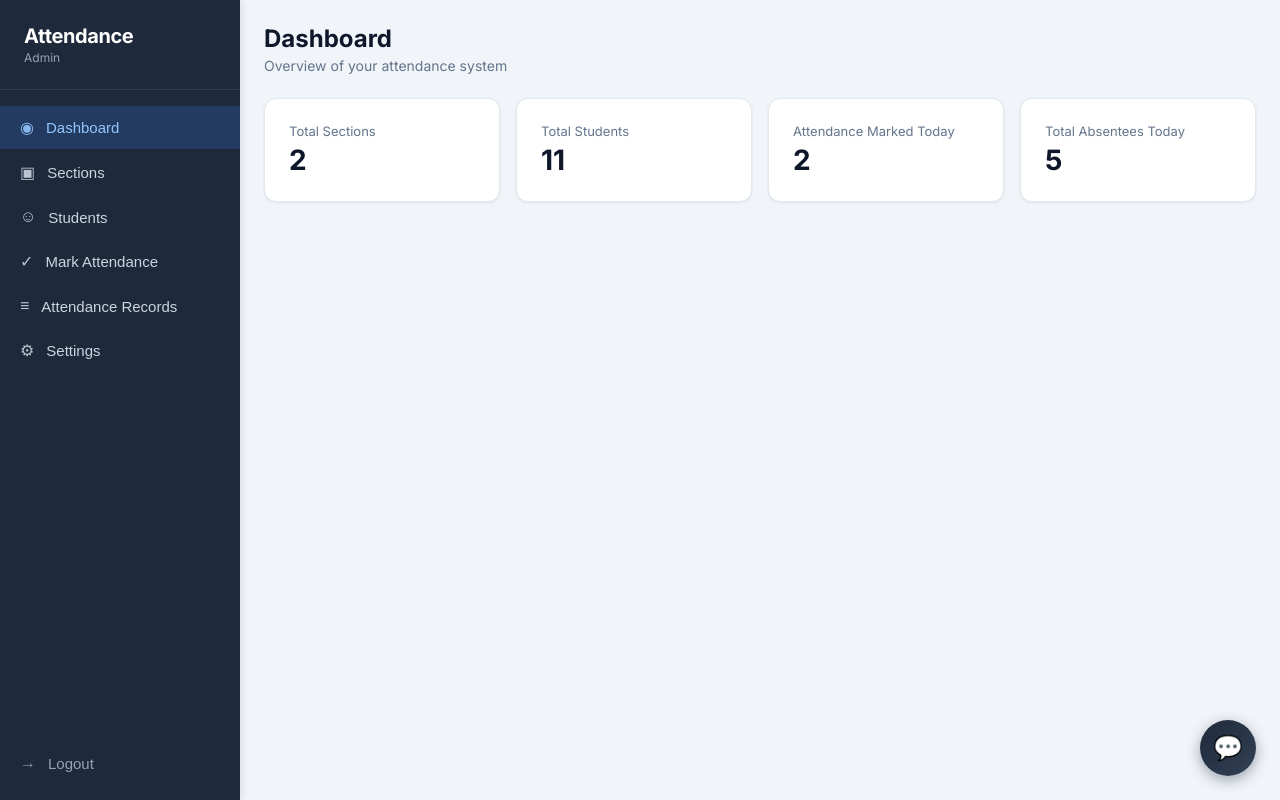
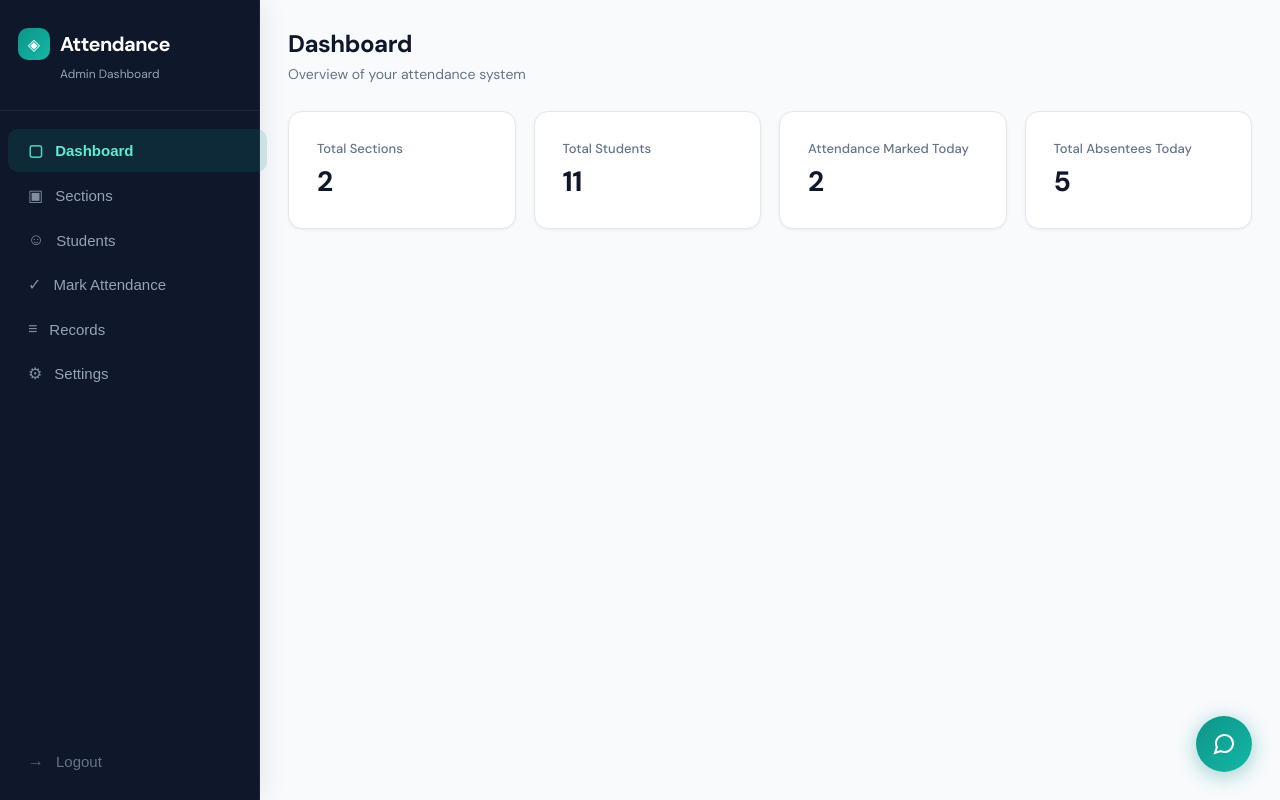
Before and after one commit to abhinaymalyala15/abhinaymalyala, a Flask app: page / in a window 1280 px wide. Run offline with Flask 3, Linux system fonts and the light colour scheme; data comes from the database, SQL or seed files in the repository.

Commit message:
Professional UI and chat: DM Sans, teal theme, chat welcome and suggestion chips
Made-with: Cursor

```diff
--- a/static/css/main.css
+++ b/static/css/main.css
@@ -1,19 +1,23 @@
 /* Professional Admin Attendance System — Sidebar layout & SaaS-style UI */
 
 :root {
-    --admin-sidebar-w: 240px;
+    --admin-sidebar-w: 260px;
     --admin-header-h: 56px;
-    --admin-card-shadow: 0 1px 3px rgba(0,0,0,0.08);
-    --admin-card-radius: 12px;
-    --admin-space: 16px;
-    --admin-space-lg: 24px;
-    --green-present: #22c55e;
-    --red-absent: #ef4444;
+    --admin-card-shadow: 0 1px 3px rgba(0,0,0,0.06);
+    --admin-card-radius: 14px;
+    --admin-space: 18px;
+    --admin-space-lg: 28px;
+    --green-present: #0d9488;
+    --red-absent: #dc2626;
+    --accent: #0d9488;
+    --accent-hover: #0f766e;
+    --sidebar-bg: #0f172a;
+    --sidebar-border: rgba(255,255,255,0.06);
 }
 
 body.admin-body {
-    font-family: 'Inter', -apple-system, BlinkMacSystemFont, 'Segoe UI', sans-serif;
-    background: #f1f5f9;
+    font-family: 'DM Sans', -apple-system, BlinkMacSystemFont, 'Segoe UI', sans-serif;
+    background: #f8fafc;
     color: #1e293b;
     min-height: 100vh;
     display: flex;
@@ -25,7 +29,7 @@ body.admin-body {
 .sidebar {
     width: var(--admin-sidebar-w);
     min-width: var(--admin-sidebar-w);
-    background: #1e293b;
+    background: var(--sidebar-bg);
     color: #e2e8f0;
     display: flex;
     flex-direction: column;
@@ -34,12 +38,31 @@ body.admin-body {
     left: 0;
     bottom: 0;
     z-index: 100;
-    box-shadow: 2px 0 8px rgba(0,0,0,0.1);
+    box-shadow: 4px 0 24px rgba(0,0,0,0.08);
+    border-right: 1px solid var(--sidebar-border);
 }
 
 .sidebar-brand {
-    padding: var(--admin-space-lg);
-    border-bottom: 1px solid rgba(255,255,255,0.08);
+    padding: var(--admin-space-lg) var(--admin-space);
+    border-bottom: 1px solid var(--sidebar-border);
+}
+
+.sidebar-logo-wrap {
+    display: flex;
+    align-items: center;
+    gap: 10px;
+}
+
+.sidebar-logo-icon {
+    width: 32px;
+    height: 32px;
+    display: inline-flex;
+    align-items: center;
+    justify-content: center;
+    background: linear-gradient(135deg, var(--accent) 0%, #14b8a6 100%);
+    color: #fff;
+    border-radius: 10px;
+    font-size: 1rem;
 }
 
 .sidebar-logo {
@@ -47,14 +70,15 @@ body.admin-body {
     font-weight: 700;
     margin: 0;
     color: #fff;
-    letter-spacing: -0.02em;
+    letter-spacing: -0.03em;
 }
 
 .sidebar-tagline {
     font-size: 0.75rem;
     color: #94a3b8;
-    margin-top: 2px;
+    margin-top: 6px;
     display: block;
+    padding-left: 42px;
 }
 
 .sidebar-nav {
@@ -73,11 +97,14 @@ body.admin-body {
     padding: 12px 20px;
     border: none;
     background: transparent;
-    color: #cbd5e1;
+    color: #94a3b8;
     font-size: 0.9375rem;
+    font-weight: 500;
     text-align: left;
     cursor: pointer;
-    transition: background 0.15s, color 0.15s;
+    transition: background 0.2s, color 0.2s;
+    margin: 0 8px;
+    border-radius: 10px;
 }
 
 .nav-item:hover {
@@ -86,18 +113,22 @@ body.admin-body {
 }
 
 .nav-item.active {
-    background: rgba(59, 130, 246, 0.2);
-    color: #93c5fd;
-    font-weight: 500;
+    background: rgba(13, 148, 136, 0.15);
+    color: #5eead4;
+    font-weight: 600;
 }
 
 .nav-icon {
     font-size: 1rem;
-    opacity: 0.9;
+    opacity: 0.85;
 }
 
 .nav-item-logout {
     margin-top: auto;
+    color: #64748b;
+}
+
+.nav-item-logout:hover {
     color: #94a3b8;
 }
 
@@ -132,7 +163,8 @@ body.admin-body {
     font-size: 1.5rem;
     font-weight: 700;
     color: #0f172a;
-    margin: 0 0 4px 0;
+    margin: 0 0 6px 0;
+    letter-spacing: -0.02em;
 }
 
 .page-header p {
@@ -155,18 +187,26 @@ body.admin-body {
     padding: var(--admin-space-lg);
     box-shadow: var(--admin-card-shadow);
     border: 1px solid #e2e8f0;
+    transition: box-shadow 0.2s, border-color 0.2s;
+}
+
+.summary-card:hover {
+    box-shadow: 0 4px 14px rgba(0,0,0,0.06);
+    border-color: #cbd5e1;
 }
 
 .summary-card .card-label {
     font-size: 0.8125rem;
     color: #64748b;
-    margin-bottom: 4px;
+    margin-bottom: 6px;
+    font-weight: 500;
 }
 
 .summary-card .card-value {
     font-size: 1.75rem;
     font-weight: 700;
     color: #0f172a;
+    letter-spacing: -0.02em;
 }
 
 /* Section cards */
@@ -1469,20 +1512,19 @@ body.pro-page {
     background: var(--pro-text-muted);
 }
 
-/* ========== Chat (floating button + slide-in panel) ========== */
+/* ========== Chat (floating button + slide-in panel) — Professional ========== */
 .chat-floating-btn {
     position: fixed;
-    bottom: 24px;
-    right: 24px;
+    bottom: 28px;
+    right: 28px;
     width: 56px;
     height: 56px;
     border-radius: 50%;
     border: none;
-    background: linear-gradient(135deg, #1e293b 0%, #334155 100%);
+    background: linear-gradient(135deg, var(--accent) 0%, #14b8a6 100%);
     color: #fff;
-    font-size: 1.5rem;
-    cursor: pointer;
-    box-shadow: 0 4px 14px rgba(30, 41, 59, 0.4);
+    cursor: pointer;
+    box-shadow: 0 4px 20px rgba(13, 148, 136, 0.4);
     z-index: 999;
     transition: transform 0.2s, box-shadow 0.2s;
     display: flex;
@@ -1490,27 +1532,30 @@ body.pro-page {
     justify-content: center;
 }
 .chat-floating-btn:hover {
-    transform: scale(1.05);
-    box-shadow: 0 6px 20px rgba(30, 41, 59, 0.5);
-}
-.chat-btn-icon { line-height: 1; }
+    transform: scale(1.06);
+    box-shadow: 0 8px 28px rgba(13, 148, 136, 0.45);
+}
+.chat-btn-icon {
+    flex-shrink: 0;
+}
 
 .chat-panel {
     position: fixed;
     top: 0;
     right: 0;
-    width: 520px;
+    width: 420px;
     max-width: 96vw;
     height: 100vh;
     min-height: 480px;
     background: #fff;
-    box-shadow: -4px 0 24px rgba(0, 0, 0, 0.12);
+    box-shadow: -8px 0 32px rgba(0, 0, 0, 0.12);
     z-index: 1000;
     display: flex;
     flex-direction: column;
     transform: translateX(100%);
-    transition: transform 0.3s ease;
-    border-radius: 16px 0 0 16px;
+    transition: transform 0.3s cubic-bezier(0.4, 0, 0.2, 1);
+    border-radius: 20px 0 0 20px;
+    border-left: 1px solid #e2e8f0;
 }
 .chat-panel.open {
     transform: translateX(0);
--- a/static/js/main.js
+++ b/static/js/main.js
@@ -478,8 +478,16 @@
         if (chatPanel) {
             chatPanel.classList.add('open');
             chatPanel.setAttribute('aria-hidden', 'false');
-            chatInput.focus();
+            if (chatInput) chatInput.focus();
         }
+    }
+    function chatHideWelcome() {
+        var w = document.getElementById('chatWelcome');
+        if (w) w.classList.add('hidden');
+    }
+    function chatShowWelcome() {
+        var w = document.getElementById('chatWelcome');
+        if (w) w.classList.remove('hidden');
     }
     function chatClose() {
         if (chatPanel) {
@@ -528,6 +536,7 @@
     }
     function chatAppendMessage(role, text) {
         if (!chatMessages) return;
+        chatHideWelcome();
         var time = new Date().toLocaleTimeString([], { hour: '2-digit', minute: '2-digit' });
         var div = document.createElement('div');
         div.className = 'chat-msg ' + role;
@@ -586,11 +595,20 @@
     if (chatInput) {
         chatInput.addEventListener('keydown', function (e) {
             if (e.key === 'Enter' && !e.shiftKey) {
-            e.preventDefault();
+                e.preventDefault();
                 chatSend();
             }
         });
     }
+    document.querySelectorAll('.chat-chip').forEach(function (chip) {
+        chip.addEventListener('click', function () {
+            var msg = this.getAttribute('data-msg');
+            if (msg && chatInput) {
+                chatInput.value = msg;
+                chatSend();
+            }
+        });
+    });
 
     showPage('dashboard');
 })();
--- a/templates/main.html
+++ b/templates/main.html
@@ -6,19 +6,22 @@
     <title>Attendance System — Admin</title>
     <link rel="preconnect" href="https://fonts.googleapis.com">
     <link rel="preconnect" href="https://fonts.gstatic.com" crossorigin>
-    <link href="https://fonts.googleapis.com/css2?family=Inter:wght@400;500;600;700&display=swap" rel="stylesheet">
-    <link rel="stylesheet" href="{{ url_for('static', filename='css/style.css') }}?v=6">
-    <link rel="stylesheet" href="{{ url_for('static', filename='css/main.css') }}?v=6">
+    <link href="https://fonts.googleapis.com/css2?family=DM+Sans:ital,opsz,wght@0,9..40,400;0,9..40,500;0,9..40,600;0,9..40,700&display=swap" rel="stylesheet">
+    <link rel="stylesheet" href="{{ url_for('static', filename='css/style.css') }}?v=7">
+    <link rel="stylesheet" href="{{ url_for('static', filename='css/main.css') }}?v=7">
 </head>
 <body class="admin-body">
     <aside class="sidebar" aria-label="Main navigation">
         <div class="sidebar-brand">
-            <h1 class="sidebar-logo">Attendance</h1>
-            <span class="sidebar-tagline">Admin</span>
+            <div class="sidebar-logo-wrap">
+                <span class="sidebar-logo-icon" aria-hidden="true">◈</span>
+                <h1 class="sidebar-logo">Attendance</h1>
+            </div>
+            <span class="sidebar-tagline">Admin Dashboard</span>
         </div>
         <nav class="sidebar-nav">
             <button type="button" class="nav-item active" data-page="dashboard" aria-current="page">
-                <span class="nav-icon" aria-hidden="true">◉</span> Dashboard
+                <span class="nav-icon" aria-hidden="true">▢</span> Dashboard
             </button>
             <button type="button" class="nav-item" data-page="sections">
                 <span class="nav-icon" aria-hidden="true">▣</span> Sections
@@ -30,7 +33,7 @@
                 <span class="nav-icon" aria-hidden="true">✓</span> Mark Attendance
             </button>
             <button type="button" class="nav-item" data-page="records">
-                <span class="nav-icon" aria-hidden="true">≡</span> Attendance Records
+                <span class="nav-icon" aria-hidden="true">≡</span> Records
             </button>
             <button type="button" class="nav-item" data-page="settings">
                 <span class="nav-icon" aria-hidden="true">⚙</span> Settings
@@ -55,19 +58,34 @@
 
     <!-- Chat: floating button + slide-in panel -->
     <button type="button" id="chatFloatingBtn" class="chat-floating-btn" aria-label="Open Attendance Assistant" title="Attendance Assistant">
-        <span class="chat-btn-icon" aria-hidden="true">💬</span>
+        <svg class="chat-btn-icon" width="24" height="24" viewBox="0 0 24 24" fill="none" stroke="currentColor" stroke-width="2" aria-hidden="true"><path d="M21 11.5a8.38 8.38 0 0 1-.9 3.8 8.5 8.5 0 0 1-7.6 4.7 8.38 8.38 0 0 1-3.8-.9L3 21l1.9-5.7a8.38 8.38 0 0 1-.9-3.8 8.5 8.5 0 0 1 4.7-7.6 8.38 8.38 0 0 1 3.8-.9h.5a8.48 8.48 0 0 1 8 8v.5z"/></svg>
     </button>
     <div id="chatPanel" class="chat-panel" aria-hidden="true">
         <header class="chat-header">
-            <h2 class="chat-title">Attendance Assistant</h2>
-            <button type="button" id="chatCloseBtn" class="chat-close-btn" aria-label="Close chat">×</button>
+            <div class="chat-header-text">
+                <h2 class="chat-title">Attendance Assistant</h2>
+                <p class="chat-subtitle">Ask about sections, students, or today’s attendance</p>
+            </div>
+            <button type="button" id="chatCloseBtn" class="chat-close-btn" aria-label="Close chat">
+                <svg width="20" height="20" viewBox="0 0 24 24" fill="none" stroke="currentColor" stroke-width="2"><path d="M18 6L6 18M6 6l12 12"/></svg>
+            </button>
         </header>
         <div class="chat-body">
+            <div id="chatWelcome" class="chat-welcome">
+                <p class="chat-welcome-text">How can I help you today?</p>
+                <div class="chat-suggestions" id="chatSuggestions">
+                    <button type="button" class="chat-chip" data-msg="How many students are in each section?">Sections overview</button>
+                    <button type="button" class="chat-chip" data-msg="Who was absent today?">Absent today</button>
+                    <button type="button" class="chat-chip" data-msg="Give me a summary of today's attendance">Today’s summary</button>
+                </div>
+            </div>
             <div id="chatMessages" class="chat-messages" role="log" aria-live="polite"></div>
         </div>
         <footer class="chat-footer">
             <input type="text" id="chatInput" class="chat-input" placeholder="Ask about attendance…" maxlength="1000" autocomplete="off">
-            <button type="button" id="chatSendBtn" class="chat-send-btn">Send</button>
+            <button type="button" id="chatSendBtn" class="chat-send-btn" aria-label="Send">
+                <svg width="20" height="20" viewBox="0 0 24 24" fill="none" stroke="currentColor" stroke-width="2"><path d="M22 2L11 13M22 2l-7 20-4-9-9-4 20-7z"/></svg>
+            </button>
         </footer>
     </div>
 
@@ -124,6 +142,6 @@
         </div>
     </div>
 
-    <script src="{{ url_for('static', filename='js/main.js') }}?v=6"></script>
+    <script src="{{ url_for('static', filename='js/main.js') }}?v=7"></script>
 </body>
 </html>
```
Also changed, not shown: other parts of static/css/main.css (+131 -52 lines).
